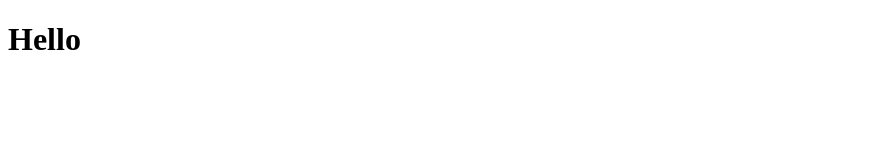
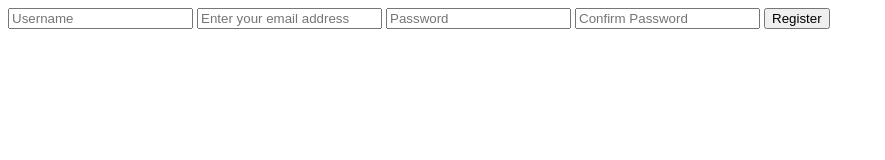
Before and after one commit to Anna-Ok/GREENSHOP, a plain HTML site: page index.html in a window 1280 px wide. Shown: the whole page, without its empty margins (0-885 px from the left). Drawn offline with Linux system fonts and the light colour scheme.

Commit message:
added form

```diff
--- a/index.html
+++ b/index.html
@@ -6,6 +6,20 @@
     <title>Lesso 04</title>
   </head>
   <body>
-    <h1>Hello</h1>
+    <form>
+      <input type="text" name="username" placeholder="Username" />
+
+      <input type="email" name="email" placeholder="Enter your email address" />
+
+      <input type="password" name="password" placeholder="Password" />
+
+      <input
+        type="password"
+        name="confirm-password"
+        placeholder="Confirm Password"
+      />
+
+      <button type="submit">Register</button>
+    </form>
   </body>
 </html>
```
Also changed, not shown: 1 other file.
